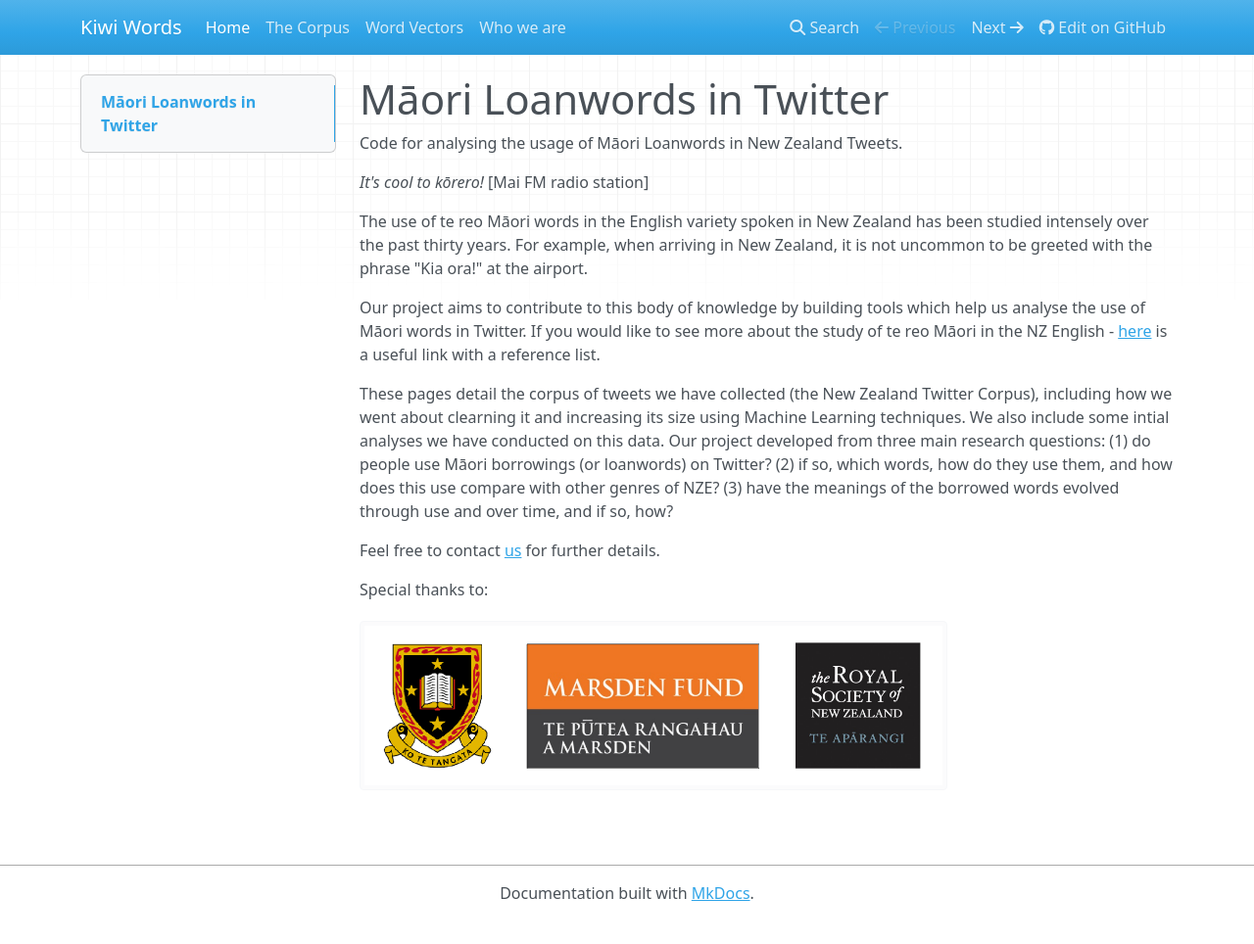
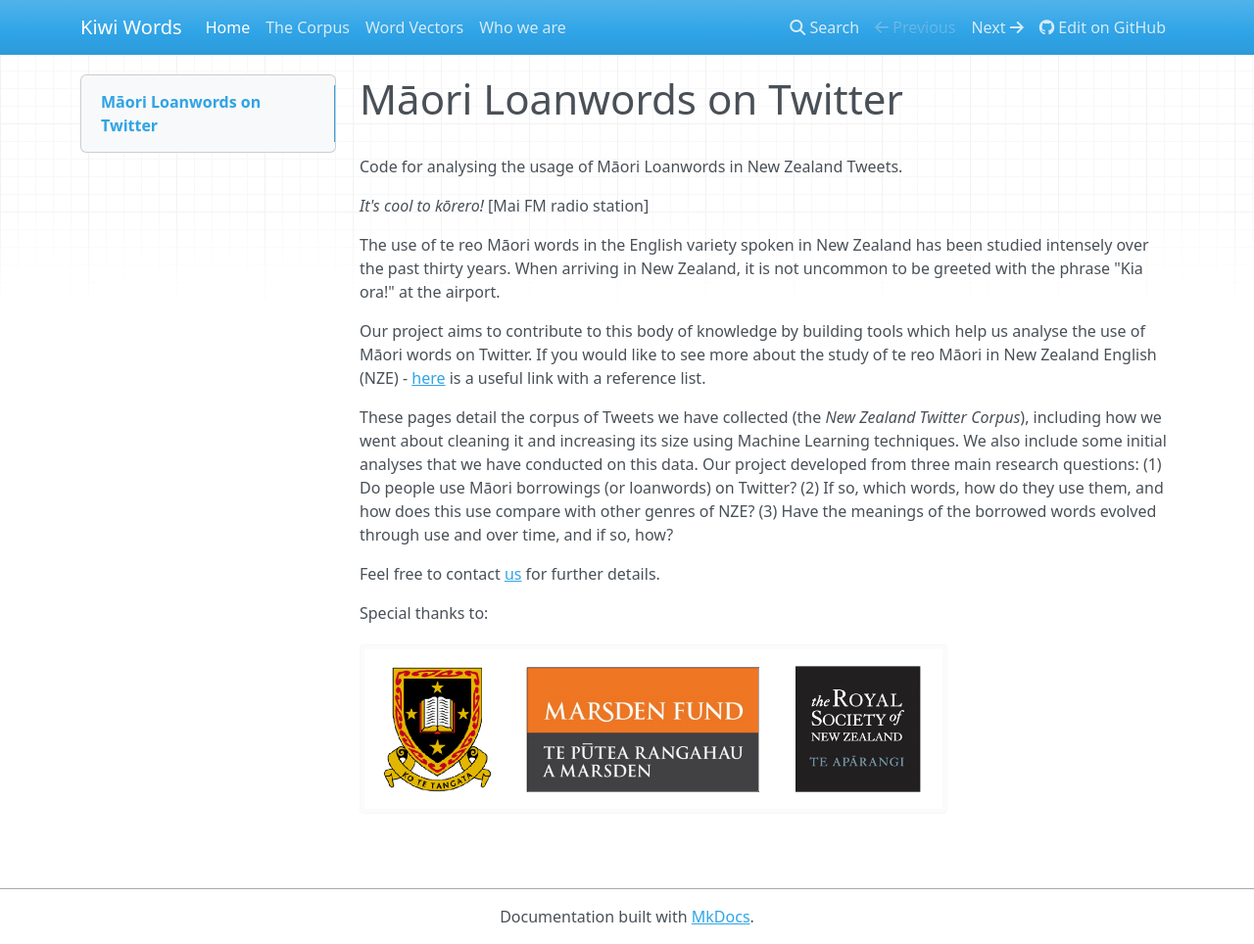
Before and after one commit to Waikato/kiwiwords, an MkDocs documentation site: the page built from docs/index.md, in a window 1280 px wide and 964 px high. Shown: the whole window at 98% size. Built offline with MkDocs 1.6.1, drawn with Linux system fonts in a browser that asks for light colours; nearby versions of some CDN libraries.

Commit message:
Update index.md

```diff
--- a/docs/index.md
+++ b/docs/index.md
@@ -1,16 +1,17 @@
-# Māori Loanwords in Twitter
+# Māori Loanwords on Twitter
+<br>
 Code for analysing the usage of Māori Loanwords in New Zealand Tweets.
 
 *It's cool to kōrero!* [Mai FM radio station]
 
-The use of te reo Māori words in the English variety spoken in New Zealand has been studied intensely over the past thirty years. For example, when arriving in New Zealand, it is not uncommon to be greeted with the phrase "Kia ora!" at the airport.
+The use of te reo Māori words in the English variety spoken in New Zealand has been studied intensely over the past thirty years. When arriving in New Zealand, it is not uncommon to be greeted with the phrase "Kia ora!" at the airport.
 
-Our project aims to contribute to this body of knowledge by building tools which help us analyse the use of Māori words in Twitter. If you would like to see more about the study of te reo Māori in the NZ English - [here](https://www.calude.net/andreea/MaoriLoans.html) is a useful link with a reference list.
+Our project aims to contribute to this body of knowledge by building tools which help us analyse the use of Māori words on Twitter. If you would like to see more about the study of te reo Māori in New Zealand English (NZE) - [here](https://www.calude.net/andreea/MaoriLoans.html) is a useful link with a reference list.
 
-These pages detail the corpus of tweets we have collected (the New Zealand Twitter Corpus), including how we went about clearning it and increasing its size using Machine Learning techniques. We also include some intial analyses we have conducted on this data. Our project developed from three main research questions:
-(1) do people use Māori borrowings  (or loanwords) on Twitter?
-(2) if so, which words, how do they use them, and how does this use compare with other genres of NZE?
-(3) have the meanings of the borrowed words evolved through use and over time, and if so, how?
+These pages detail the corpus of Tweets we have collected (the <i>New Zealand Twitter Corpus</i>), including how we went about cleaning it and increasing its size using Machine Learning techniques. We also include some initial analyses that we have conducted on this data. Our project developed from three main research questions:
+(1) Do people use Māori borrowings (or loanwords) on Twitter?
+(2) If so, which words, how do they use them, and how does this use compare with other genres of NZE?
+(3) Have the meanings of the borrowed words evolved through use and over time, and if so, how?
 
 Feel free to contact [us](https://waikato.github.io/MaoriLoanWords/team/) for further details.
 
```
